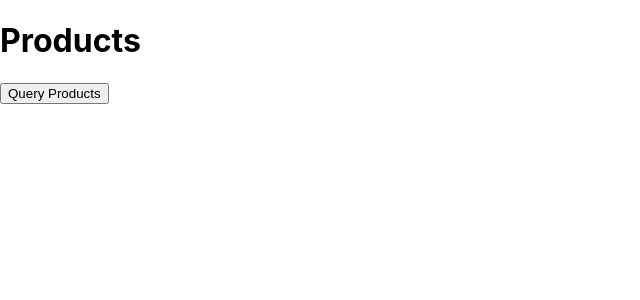
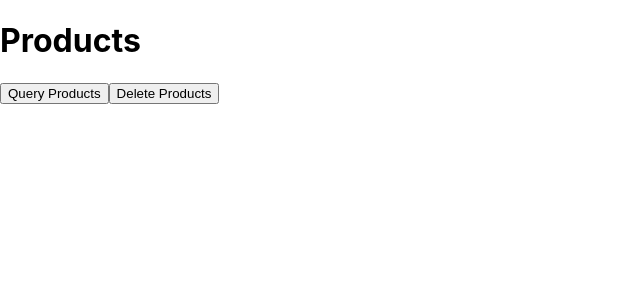
Before and after one commit to dione616/amazon-ts-react-apollo, a React (Create React App) app in the folder client/: page / in a window 1280 px wide. Shown: the top 300 px of the page, without its empty margins (0-640 px from the left). Built offline with nearby package versions, Linux system fonts and the light colour scheme.

Commit message:
Delete product mutation

```diff
--- a/client/src/lib/api/server.ts
+++ b/client/src/lib/api/server.ts
@@ -1,8 +1,9 @@
-interface Body {
+interface Body<TVariables> {
   query: string;
+  variables?: TVariables;
 }
 export const server = {
-  fetch: async <TData = any>(body: Body) => {
+  fetch: async <TData = any, TVariables = any>(body: Body<TVariables>) => {
     const res = await fetch(`/api`, {
       method: "POST",
       headers: {
--- a/client/src/sections/products/index.tsx
+++ b/client/src/sections/products/index.tsx
@@ -1,6 +1,10 @@
 import React from "react";
 import { server } from "../../lib/api";
-import { ProductsData } from "./types";
+import {
+  ProductsData,
+  DeleteProductData,
+  DeleteProductVariables,
+} from "./types";
 
 const PRODUCTS = `
   query Products{
@@ -16,16 +20,40 @@ const PRODUCTS = `
   }
 `;
 
+const DELETE_PRODUCT = `
+  mutation DeleteProduct($id:ID!){
+    deleteProduct(id:$id){
+      id
+      title
+    }
+  }
+`;
+
 const Products: React.FC = () => {
   const fetchData = async () => {
     const { data } = await server.fetch<ProductsData>({ query: PRODUCTS });
 
     console.log(data.products);
   };
+
+  const deleteProduct = async () => {
+    const { data } = await server.fetch<
+      DeleteProductData,
+      DeleteProductVariables
+    >({
+      query: DELETE_PRODUCT,
+      variables: {
+        id: "5fda00747de4062470f5d3dc",
+      },
+    });
+
+    console.log(data);
+  };
   return (
     <>
       <h1>Products</h1>
       <button onClick={fetchData}>Query Products</button>
+      <button onClick={deleteProduct}>Delete Products</button>
     </>
   );
 };
--- a/client/src/sections/products/types.ts
+++ b/client/src/sections/products/types.ts
@@ -10,3 +10,9 @@ export interface Product {
 export interface ProductsData {
   products: Product[];
 }
+export interface DeleteProductData {
+  deleteProduct: Product;
+}
+export interface DeleteProductVariables {
+  id: string;
+}
```
Also changed, not shown: 1 other file (tests, documents, lock files or other folders).
